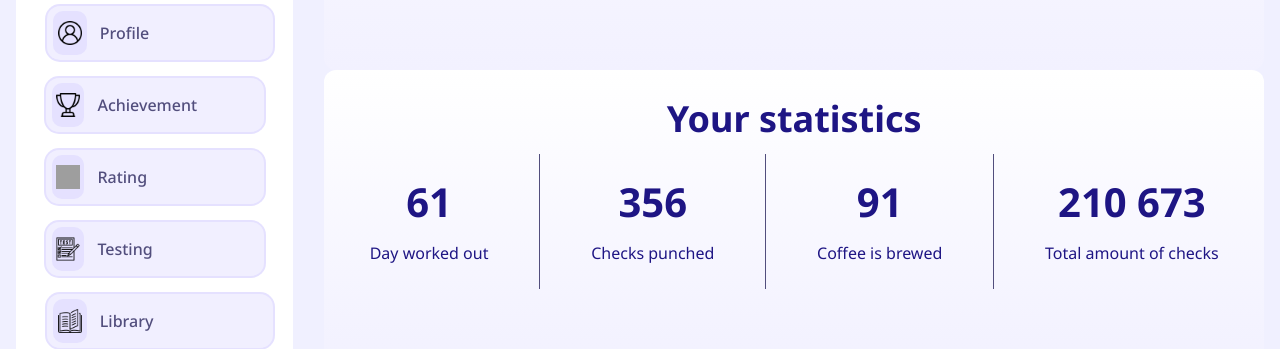
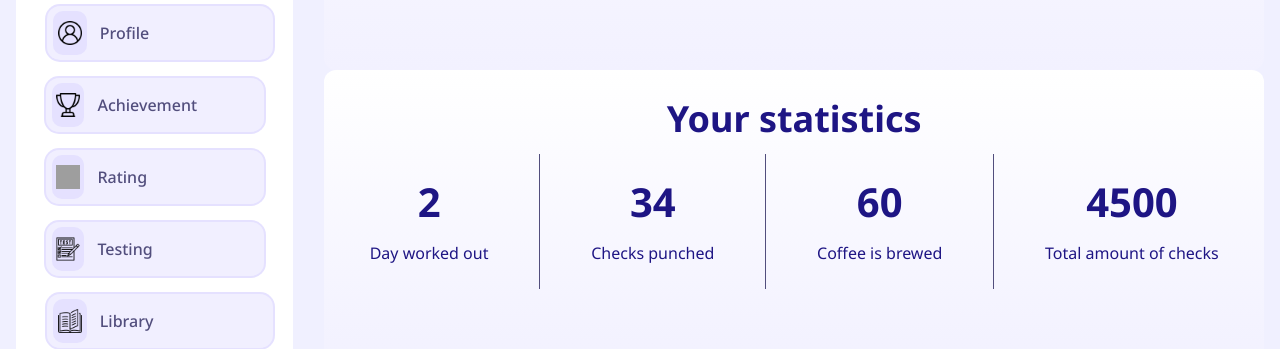
Before and after one commit to GennadiiLazovskii/corporateCaffeApp, a React (Vite) app: page /profile in a window 1280 px wide. Shown: the part 451-800 px from the top of the page. Built offline with nearby package versions, Linux system fonts and the light colour scheme; data requests are answered from the project's data file; grey boxes are pictures that could not be loaded.

Commit message:
Add data user for UserStatistics

```diff
--- a/src/components/userProfileScreean/userStatistics/UserStatistics.jsx
+++ b/src/components/userProfileScreean/userStatistics/UserStatistics.jsx
@@ -1,34 +1,38 @@
 import styles from "./UserStatistics.module.scss";
 
-const UserStatistics = () => {
+const UserStatistics = ({ users }) => {
 
     return (
-        <div className={styles.userStatisticsWrap}>
+        <>
+            {users.map(user => (
+                <div className={styles.userStatisticsWrap} key={user.id}>
                     <div className={styles.userStatisticsHeader}>
                         <h2>Your statistics</h2>
                     </div>
                     <div className={styles.userStatisticsItem}>
                         <div className={styles.userStatisticsDescr}>
-                    <h2>61</h2>
+                            <h2>{user.yourStatistics.dayWorkedOut}</h2>
                             <p>Day worked out</p>
                         </div>
                         <div className={styles.line}></div>
                         <div className={styles.userStatisticsDescr}>
-                    <h2>356</h2>
+                            <h2>{user.yourStatistics.checksPunched}</h2>
                             <p>Checks punched</p>
                         </div>
                         <div className={styles.line}></div>
                         <div className={styles.userStatisticsDescr}>
-                    <h2>91</h2>
+                            <h2>{user.yourStatistics.coffeeIsBrewed}</h2>
                             <p>Coffee is brewed</p>
                         </div>
                         <div className={styles.line}></div>
                         <div className={styles.userStatisticsDescr}>
-                    <h2>210 673</h2>
+                            <h2>{user.yourStatistics.totalAmountOfChecks}</h2>
                             <p>Total amount of checks</p>
                         </div>
                     </div>
                 </div>
+            ))}
+        </>
     )
 }
 
```
Lines whose indentation alone changed are shown as unchanged.
